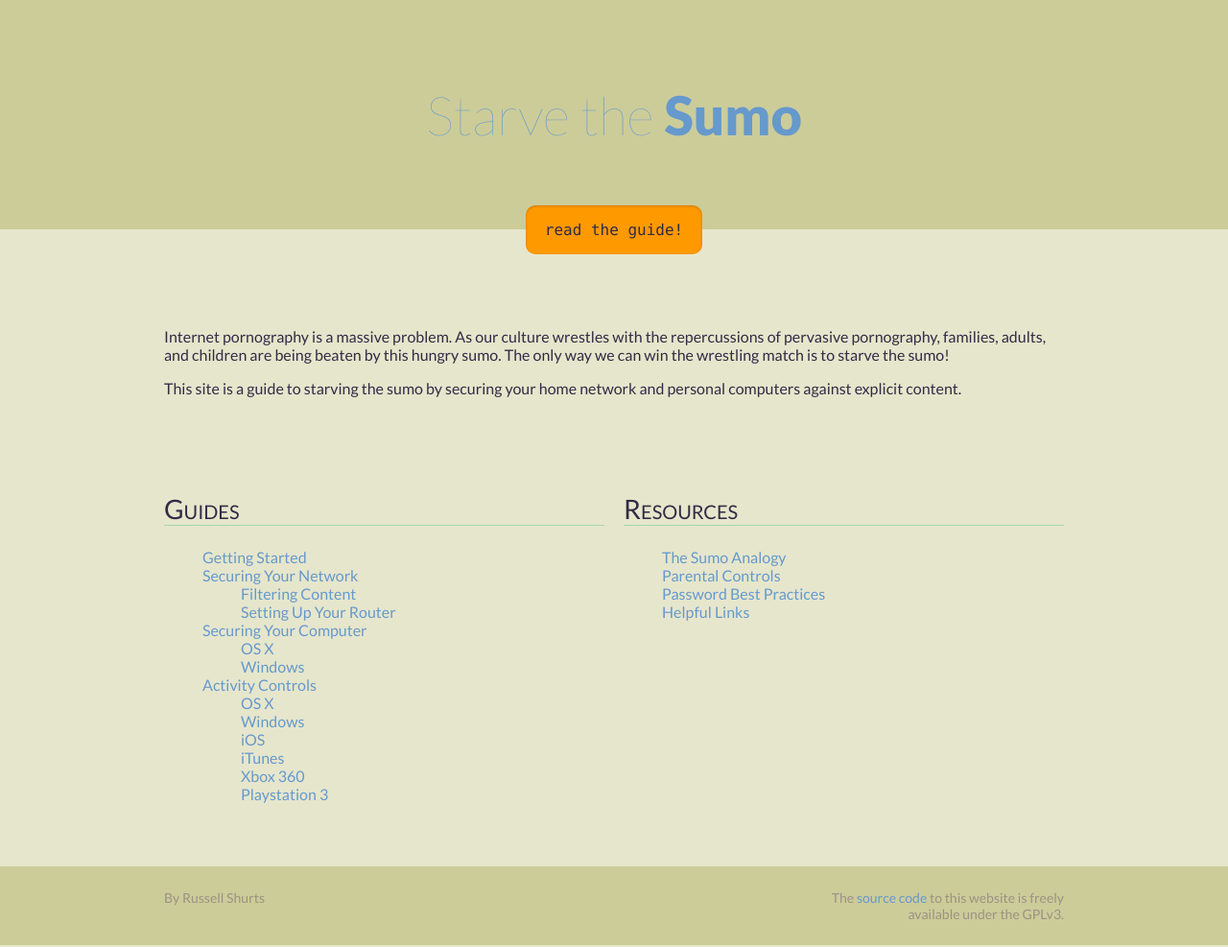
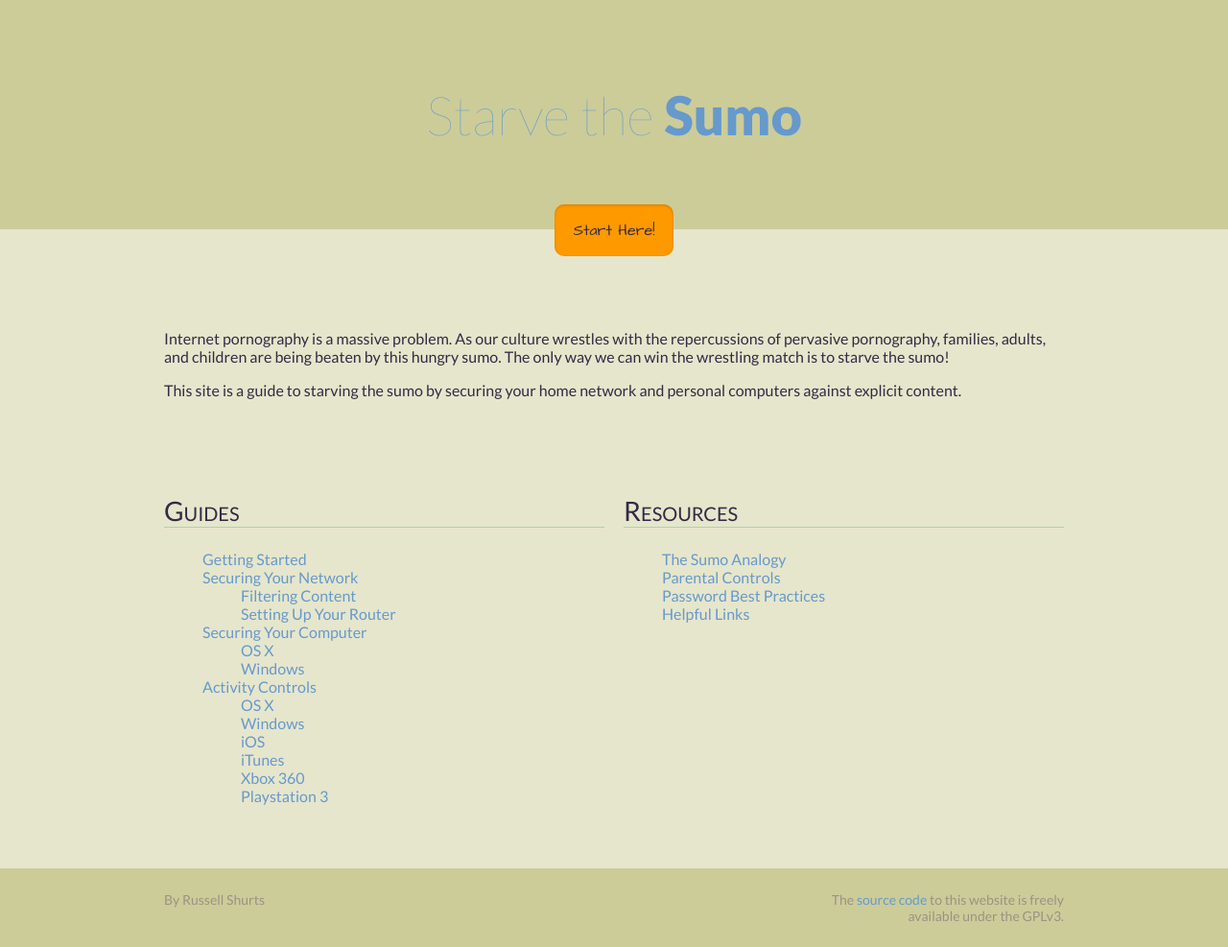
Before and after one commit to rshurts/starvethesumo, a Jekyll site: the page built from index.html, in a window 1280 px wide. Shown: the whole page at 96% size. Built offline with Jekyll 4.4.1, drawn with Linux system fonts in a browser that asks for light colours.

Commit message:
Update front page button

```diff
--- a/css/main.css
+++ b/css/main.css
@@ -90,7 +90,7 @@ footer {
   padding: 0 20px 0 20px;
   border-radius: 10px;
   box-shadow: inset 0 1px 3px rgba(0,0,0,.2);
-  font-family: Monaco, Consolas, "Courier New", Courier, "Liberation Mono", monospace;
+  font-family: 'Architects Daughter', cursive;
   color: #332a45;
   background: #ff9900;
 }
--- a/index.html
+++ b/index.html
@@ -16,7 +16,7 @@ title: Starve the Sumo
     <div class="unit whole center-on-mobiles">
       <a href="{{ site.url }}/guides/gettingstarted">
         <div class="launch">
-          <p>read the guide!</p>
+          <p>Start Here!</p>
         </div>
       </a>
       <div class="intro">
```
